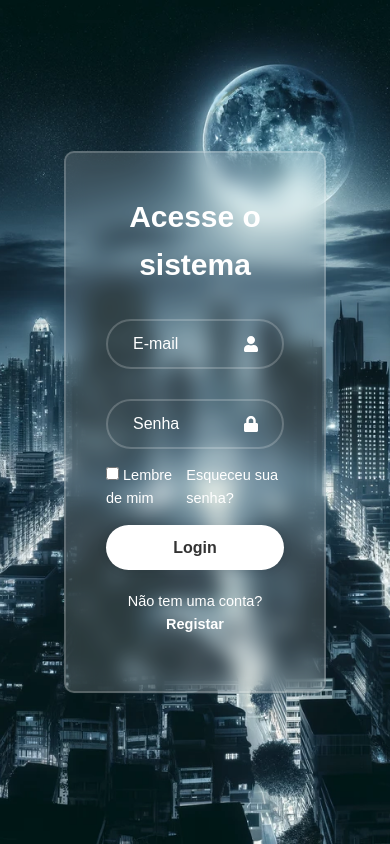
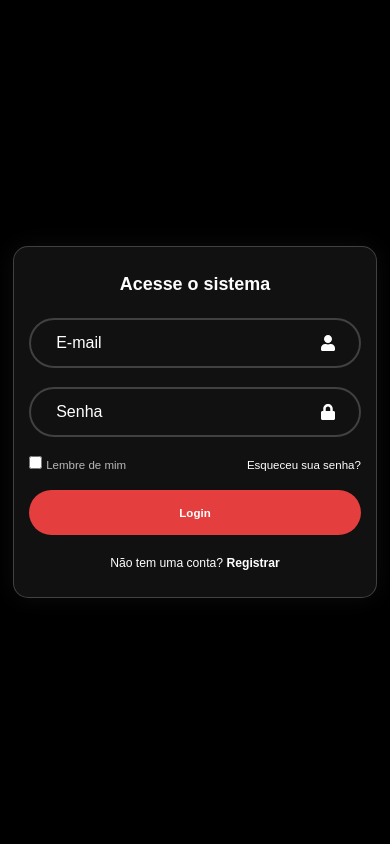
Before and after one commit to MatheusGlanz/Novo-Assistente, a React (Vite) app in the folder front-end/: page /login in a window 390 px wide. Built offline with nearby package versions, Linux system fonts and the light colour scheme.

Commit message:
Add files via upload

```diff
--- a/front-end/src/App.css
+++ b/front-end/src/App.css
@@ -1,3 +1,4 @@
+/* --- RESET GLOBAL --- */
 * {
   margin: 0;
   padding: 0;
@@ -5,36 +6,80 @@
   font-family: Arial, Helvetica, sans-serif;
   color: white;
 }
-    @media (max-width: 1920px) {
-        html{
-            font-size: 95%;
+
+/* --- CONFIGURAÇÃO BASE --- */
+html, body {
+  height: 100%;
+  width: 100%;
   background: black;
-
-
-
-        }
-        .App {
-            padding: 1.5rem;
-        }
-    }
-    @media (max-width: 600px) {
-        html{
-            font-size: 80%;
-        }
-        .App {
-          padding: 10rem;
-        }
+  overflow-x: hidden;
 }
 
+/* --- CONTAINER PRINCIPAL --- */
 .App {
+  position: relative;
   display: flex;
   justify-content: center;
   align-items: center;
   min-height: 100vh;
-        background-size: cover;
-        background-position: center;
-        padding: 5rem;
-        background-image: url("assets/bg.webp");
+  width: 100vw;
+  padding: 4rem;
+  background: black;
+  overflow: hidden;
+  perspective: 1000px;
+}
 
+/* --- CONTEÚDO DO APP (FICA ACIMA DA ANIMAÇÃO) --- */
+.app-content {
+  position: relative;
+  z-index: 2;
+  width: 100%;
+}
 
+/* --- ANIMAÇÃO DAS PARTÍCULAS --- */
+.wrap {
+  position: absolute;
+  top: 50%;
+  left: 50%;
+  width: 0;
+  height: 0;
+  transform-style: preserve-3d;
+  animation: rotate 14s infinite linear;
+  z-index: 0;
 }
+
+@keyframes rotate {
+  100% {
+    transform: rotateY(360deg) rotateX(360deg);
+  }
+}
+
+.c {
+  position: absolute;
+  width: 2px;
+  height: 2px;
+  border-radius: 50%;
+  opacity: 0;
+  transform-origin: 2 2 2;
+}
+
+/* --- RESPONSIVIDADE --- */
+@media (min-width: 1600px) {
+  html { font-size: 105%; }
+  .App { padding: 5rem; }
+}
+
+@media (max-width: 1024px) {
+  html { font-size: 95%; }
+  .App { padding: 2rem; flex-direction: column; text-align: center; }
+}
+
+@media (max-width: 600px) {
+  html { font-size: 85%; }
+  .App { padding: 1.5rem; flex-direction: column; justify-content: center; align-items: center; text-align: center; }
+}
+
+@media (max-width: 400px) {
+  html { font-size: 80%; }
+  .App { padding: 1rem; }
+}
--- a/front-end/src/App.jsx
+++ b/front-end/src/App.jsx
@@ -1,6 +1,6 @@
 // src/App.jsx
-
 import { BrowserRouter, Routes, Route, Navigate } from "react-router-dom";
+import { useEffect } from "react";
 import "./App.css";
 
 // 1. Importação de todos os componentes de página e de rota
@@ -15,26 +15,73 @@ import Agenda from "./components/agenda/agenda";
 import Financas from "./components/financas/financas";
 import ListaDeMercado from "./components/lista_de_mercado/lista_de_mercado";
 
+function App() {
+  useEffect(() => {
+    const wrap = document.querySelector(".wrap");
+    if (!wrap) return;
 
+    const total = window.innerWidth < 600 ? 150 : 300; // Menos partículas em telas pequenas
+    const orbSize = 100;
+    const particleSize = 2;
+    const time = 14;
+    const baseHue = 0;
 
-function App() {
+    // Criação das partículas
+    for (let i = 0; i < total; i++) {
+      const c = document.createElement("div");
+      c.className = "c";
+      c.style.width = `${particleSize}px`;
+      c.style.height = `${particleSize}px`;
+
+      const hue = (40 / total) * i + baseHue;
+      c.style.backgroundColor = `hsl(${hue}, 100%, 50%)`;
+      c.style.animation = `orbit ${time}s infinite`;
+      c.style.animationDelay = `${i * 0.01}s`;
+
+      const z = Math.random() * 360;
+      const y = Math.random() * 360;
+
+      c.style.setProperty("--z", `${z}deg`);
+      c.style.setProperty("--y", `${y}deg`);
+      c.style.setProperty("--orb", `${orbSize}px`);
+
+      wrap.appendChild(c);
+    }
+
+    // Keyframes dinâmicos
+    const styleSheet = document.styleSheets[0];
+    styleSheet.insertRule(`
+      @keyframes orbit {
+        20% { opacity: 1; }
+        30%, 80% {
+          transform: rotateZ(var(--z)) rotateY(var(--y)) translateX(var(--orb)) rotateZ(calc(-1 * var(--z)));
+          opacity: 1;
+        }
+        100% {
+          transform: rotateZ(var(--z)) rotateY(var(--y)) translateX(calc(var(--orb) * 3)) rotateZ(calc(-1 * var(--z)));
+        }
+      }
+    `, styleSheet.cssRules.length);
+
+    // Limpeza ao desmontar
+    return () => (wrap.innerHTML = "");
+  }, []);
+
   return (
-    // O BrowserRouter deve envolver toda a aplicação para que o roteamento funcione
     <BrowserRouter>
-      {/* Este div principal mantém o plano de fundo em todas as páginas */}
       <div className="App">
-        {/* O componente Routes gerencia qual rota é renderizada */}
+        {/* Fundo animado */}
+        <div className="wrap"></div>
+
+        {/* Conteúdo principal (rotas) */}
+        <div className="app-content">
           <Routes>
-          {/* Rota Raiz: Redireciona automaticamente para a página de login */}
             <Route path="/" element={<Navigate to="/login" />} />
-
-          {/* Rotas Públicas: Acessíveis a todos os usuários */}
             <Route path="/login" element={<Login />} />
             <Route path="/register" element={<Register />} />
             <Route path="/forgot-password" element={<ForgotPassword />} />
             <Route path="/reset-password/:token" element={<ResetPassword />} />
 
-          {/* Rota Protegida: Acessível apenas para usuários autenticados */}
             <Route
               path="/dashboard"
               element={
@@ -77,6 +124,7 @@ function App() {
             />
           </Routes>
         </div>
+      </div>
     </BrowserRouter>
   );
 }
--- a/front-end/src/components/dashboard/dashboard.css
+++ b/front-end/src/components/dashboard/dashboard.css
@@ -1,104 +1,62 @@
 /* --- Variáveis de Cor e Configuração Global --- */
 :root {
-  --primary-red: #E53E3E; /* Vermelho principal */
-  --primary-red-dark: #C53030; /* Vermelho para hover */
-
-  --text-light: #f0f0f0; /* Texto claro (para fundos escuros) */
-  --text-dark: #2d2d2d; /* Texto escuro (para fundos claros) */
-
-  /* Cores translúcidas */
-  --bg-sidebar: rgba(0, 0, 0, 0.4); /* Preto translúcido para a sidebar/header */
-  --bg-link-hover: rgba(255, 255, 255, 0.2); /* Branco translúcido para hover de link */
-  --border-light: rgba(255, 255, 255, 0.2); /* Borda clara translúcida */
-
-  /* Cores para a animação */
-  --particle-color-1: rgba(255, 255, 255, 0.1); /* Branco translúcido */
-  --particle-color-2: rgba(100, 100, 100, 0.1); /* Cinza translúcido */
+  --primary-red: #e53e3e;
+  --primary-red-dark: #c53030;
+  --text-light: #f0f0f0;
+  --text-dark: #2d2d2d;
+  --bg-sidebar: rgba(0, 0, 0, 0.4);
+  --bg-link-hover: rgba(255, 255, 255, 0.2);
+  --border-light: rgba(255, 255, 255, 0.2);
+  --particle-color-1: rgba(255, 255, 255, 0.1);
+  --particle-color-2: rgba(100, 100, 100, 0.1);
 }
 
-/* --- Estilos de Base (Mobile-First) --- */
-body, html {
+/* --- Base Mobile-First --- */
+body,
+html {
   margin: 0;
   padding: 0;
   width: 100%;
   min-height: 100%;
   font-family: -apple-system, BlinkMacSystemFont, 'Segoe UI', Roboto, Helvetica, Arial, sans-serif;
-
-  /* Fundo escuro (preto/cinza) - servirá como base para a animação */
   background-color: #1a1a1a;
   background-image: linear-gradient(135deg, #2b2b2b 0%, #1a1a1a 100%);
   color: var(--text-light);
   line-height: 1.6;
-
-  /* Para a animação de fundo */
-
-  position: relative; /* Contexto para as partículas absolutas */
-}
-
-/* --- Animação de Fundo (Partículas) --- */
-.dashboard-container::before,
-.dashboard-container::after {
-  content: '';
-  position: absolute;
-  top: 0;
-  left: 0;
-  width: 100%;
-  height: 100%;
-  background: radial-gradient(circle at 20% 80%, var(--particle-color-1) 0%, transparent 40%),
-              radial-gradient(circle at 80% 20%, var(--particle-color-2) 0%, transparent 40%);
-  background-size: 80% 80%, 70% 70%; /* Tamanho das "bolhas" */
-  animation: moveBackground 30s linear infinite alternate; /* Animação */
-  z-index: -1; /* Fica abaixo do conteúdo */
-  pointer-events: none; /* Não interfere com cliques */
-}
-
-.dashboard-container::after {
-    animation-delay: -15s; /* Animação defasada para parecer mais orgânico */
-    background: radial-gradient(circle at 70% 30%, var(--particle-color-2) 0%, transparent 50%),
-                radial-gradient(circle at 30% 70%, var(--particle-color-1) 0%, transparent 50%);
-    background-size: 90% 90%, 60% 60%;
+  position: relative;
 }
 
 
 @keyframes moveBackground {
-  0% {
-    transform: translate(0, 0) scale(1);
-    background-position: 0% 0%, 100% 100%;
-  }
-  100% {
-    transform: translate(20px, 30px) scale(1.1);
-    background-position: 100% 100%, 0% 0%;
-  }
+  0% { transform: translate(0,0) scale(1); background-position: 0% 0%, 100% 100%; }
+  100% { transform: translate(20px,30px) scale(1.1); background-position: 100% 100%, 0% 0%; }
 }
 
-/* --- Container principal (SEMPRE em coluna) --- */
+/* --- Container Principal --- */
 .dashboard-container {
   display: flex;
   flex-direction: column;
   height: 100vh;
   width: 100%;
-  position: relative; /* Garante que o z-index funcione para o conteúdo */
-  z-index: 1; /* Mantém o conteúdo acima da animação */
+  position: relative;
+  z-index: 1;
   overflow: hidden;
 }
 
-/* --- Barra Lateral (Agora atua como Header) --- */
+/* --- Sidebar / Header --- */
 .dashboard-sidebar {
   background: var(--bg-sidebar);
-  /* Efeito "vidro fosco" */
   backdrop-filter: blur(10px);
   -webkit-backdrop-filter: blur(10px);
-
   padding: 20px;
   border-bottom: 1px solid var(--border-light);
   width: 100%;
-  box-sizing: border-box; /* Garante que o padding não estoure a largura */
+  box-sizing: border-box;
 }
 
 .sidebar-header h3 {
   margin: 0 0 20px 0;
   text-align: center;
-  color: var(--text-light);
   font-size: 1.5rem;
 }
 
@@ -106,8 +64,6 @@ body, html {
   list-style: none;
   padding: 0;
   margin: 0;
-
-  /* No celular, os itens quebram a linha e se centralizam */
   display: flex;
   flex-wrap: wrap;
   justify-content: center;
@@ -115,7 +71,7 @@ body, html {
 }
 
 .sidebar-menu li {
-  flex-grow: 1; /* Faz os botões ocuparem espaço similar no mobile */
+  flex-grow: 1;
 }
 
 .sidebar-menu li a {
@@ -128,37 +84,33 @@ body, html {
   font-weight: 500;
   border-radius: 8px;
   transition: background-color 0.3s ease;
-  justify-content: center; /* Centraliza no celular */
+  justify-content: center;
 }
 
 .sidebar-menu li a:hover {
   background-color: var(--bg-link-hover);
 }
 
-/* Estiliza os ícones do React-Icons */
 .sidebar-menu li a svg {
   font-size: 1.2rem;
-  min-width: 20px; /* Garante alinhamento */
+  min-width: 20px;
 }
 
-/* --- Botão de Logout (Vermelho) --- */
+/* --- Botão Logout --- */
 .logout-button {
   display: flex;
   align-items: center;
   justify-content: center;
   gap: 10px;
-
-  width: 100%; /* Largura total no mobile */
+  width: 100%;
   padding: 12px;
   margin-top: 20px;
-
   font-size: 1rem;
   font-weight: bold;
   color: white;
-
   background-color: var(--primary-red);
   border: none;
-  border-radius: 88px; /* Mais arredondado */
+  border-radius: 88px;
   cursor: pointer;
   transition: background-color 0.3s ease;
 }
@@ -167,25 +119,19 @@ body, html {
   background-color: var(--primary-red-dark);
 }
 
-/* --- Área de Conteúdo Principal --- */
+/* --- Conteúdo Principal --- */
 .dashboard-content {
-  /* REMOVEMOS A COR DE FUNDO BRANCA. O fundo animado do body aparecerá agora. */
-  background: transparent; /* Garante que o fundo seja transparente */
-  color: var(--text-light); /* Texto claro para contrastar com o fundo escuro/animado */
-
+  background: transparent;
+  color: var(--text-light);
   padding: 20px;
-  flex-grow: 1; /* Ocupa o restante do espaço vertical */
+  flex-grow: 1;
   width: 100%;
-  box-sizing: border-box; /* Garante que o padding não estoure a largura */
-
-  /* Para que o texto no conteúdo seja legível sobre a animação,
-     damos um pequeno "blur" no fundo por trás do texto, ou um overlay sutil */
-  position: relative; /* Contexto para o pseudo-elemento */
-  z-index: 0; /* Garante que o conteúdo e seu overlay fiquem acima do background animado */
-  overflow-y: auto; /* Permite rolagem vertical se o conteúdo for maior que a área */
+  box-sizing: border-box;
+  position: relative;
+  z-index: 0;
+  overflow-y: auto;
 }
 
-/* Overlay sutil para melhorar a legibilidade do texto no conteúdo principal */
 .dashboard-content::before {
   content: '';
   position: absolute;
@@ -193,15 +139,15 @@ body, html {
   left: 0;
   width: 100%;
   height: 100%;
-  background: rgba(0, 0, 0, 0.1); /* Um preto muito translúcido */
-  backdrop-filter: blur(2px); /* Um blur sutil por trás do conteúdo */
+  background: rgba(0,0,0,0.1);
+  backdrop-filter: blur(2px);
   -webkit-backdrop-filter: blur(2px);
-  border-radius: 8px; /* Arredonda as bordas do conteúdo */
-  z-index: -1; /* Fica por trás do conteúdo, mas acima da animação principal */
+  border-radius: 8px;
+  z-index: -1;
 }
 
 .content-header {
-  border-bottom: 1px solid var(--border-light); /* Borda mais clara */
+  border-bottom: 1px solid var(--border-light);
   padding-bottom: 15px;
   margin-bottom: 20px;
 }
@@ -209,56 +155,50 @@ body, html {
 .content-header h1 {
   margin-top: 0;
   margin-bottom: 5px;
-  color: var(--text-light); /* Títulos claros */
 }
 
 .content-header p {
   margin: 0;
   font-size: 1rem;
-  color: var(--text-light); /* Parágrafos claros */
 }
 
-/* --- Layout Desktop (Responsividade) --- */
-/* Em telas maiores, transforma a sidebar (header) em uma navbar horizontal */
+/* --- Responsividade Incrementada --- */
+
+/* Tablets pequenos e grandes */
+@media (min-width: 480px) {
+  .sidebar-header h3 { font-size: 1.6rem; }
+  .sidebar-menu li a { padding: 14px 16px; font-size: 1rem; }
+  .logout-button { padding: 14px; font-size: 1.05rem; }
+  .dashboard-content { padding: 25px; }
+}
+
 @media (min-width: 768px) {
-
   .dashboard-sidebar {
-    /* Organiza [Título] ... [Menu] ... [Botão] em linha */
     display: flex;
     justify-content: space-between;
     align-items: center;
-    padding: 20px 40px; /* Mais padding horizontal no desktop */
+    padding: 20px 40px;
   }
-
-  .sidebar-header h3 {
-    margin: 0; /* Remove margem de baixo */
-  }
-
-  .sidebar-menu {
-    flex-wrap: nowrap; /* Impede a quebra de linha do menu */
-    gap: 20px;
-    margin: 0 20px; /* Espaçamento entre o título e o botão */
-  }
-
-  .sidebar-menu li {
-    flex-grow: 0; /* Tira o flex-grow do mobile */
-  }
-
-  .sidebar-menu li a {
-    justify-content: flex-start; /* Alinha links à esquerda no desktop */
-  }
-
-  .logout-button {
-    width: auto; /* Largura automática para o botão */
-    margin-top: 0; /* Remove a margem de cima do mobile */
-  }
-
-  .dashboard-content {
-    padding: 40px; /* Mais padding no conteúdo em telas maiores */
-  }
+  .sidebar-header h3 { margin: 0; font-size: 1.75rem; }
+  .sidebar-menu { flex-wrap: nowrap; gap: 20px; margin: 0 20px; }
+  .sidebar-menu li { flex-grow: 0; }
+  .sidebar-menu li a { justify-content: flex-start; }
+  .logout-button { width: auto; margin-top: 0; }
+  .dashboard-content { padding: 40px; }
 }
 
-/* Estilos adicionais para o Outlet (onde o conteúdo das rotas aparece) */
-.dashboard-content > :last-child {
-  padding-top: 10px;
+/* Desktops médios */
+@media (min-width: 1024px) {
+  .sidebar-header h3 { font-size: 2rem; }
+  .sidebar-menu li a { padding: 16px 20px; font-size: 1.05rem; }
+  .logout-button { padding: 16px 24px; font-size: 1.1rem; }
+  .dashboard-content { padding: 50px; }
 }
+
+/* Desktops grandes / Widescreen */
+@media (min-width: 1440px) {
+  .sidebar-header h3 { font-size: 2.25rem; }
+  .sidebar-menu li a { padding: 18px 24px; font-size: 1.1rem; }
+  .logout-button { padding: 18px 28px; font-size: 1.15rem; }
+  .dashboard-content { padding: 60px; }
+}
--- a/front-end/src/components/login/login.css
+++ b/front-end/src/components/login/login.css
@@ -1,227 +1,176 @@
-responsiva .container {
-
-  width: 450px;
-
-  background: rgba(255, 255, 255, 0.15);
-
-  backdrop-filter: blur(10px);
-
-  border: 2px solid rgba(255, 255, 255, 0.2);
-
-  border-radius: 10px;
-
-  padding: 40px;
-
-
-
+/* === ESTILO GERAL === */
+:root {
+  --primary: #e53e3e;
+  --primary-dark: #c53030;
+  --bg-color: #000;
+  --input-bg: rgba(255, 255, 255, 0.08);
+  --border-color: rgba(255, 255, 255, 0.2);
+  --text-color: #fff;
+  --text-muted: rgba(255, 255, 255, 0.7);
 }
 
-
-
-.container h1 {
-
-  text-align: center;
-
-  font-size: 30px;
-
-  color: #ffff;
-
+/* === FORMULÁRIO === */
+form {
+  background: rgba(20, 20, 20, 0.85);
+  border: 1px solid var(--border-color);
+  border-radius: 20px;
+  backdrop-filter: blur(10px);
+  width: 100%;
+  max-width: 400px;
+  padding: 2.5rem 2rem;
+  margin: 0 auto; /* Centraliza horizontalmente */
+  box-shadow: 0 0 25px rgba(255, 255, 255, 0.05);
+  transition: transform 0.3s ease;
 }
 
-
-
-.container .input-field {
-
-  position: relative;
-
-  width: 100%;
-
-  height: 50px;
-
-  margin: 30px auto;
-
+form:hover {
+  transform: scale(1.02);
 }
 
+/* === TÍTULO === */
+form h1 {
+  text-align: center;
+  font-size: 1.9rem;
+  margin-bottom: 1.5rem;
+  color: var(--text-color);
+}
 
+/* === CAMPOS DE ENTRADA === */
+.input-field {
+  position: relative;
+  width: 100%;
+  height: 50px;
+  margin-bottom: 1.5rem;
+}
 
 .input-field input {
-
   width: 100%;
-
   height: 100%;
-
-  background: transparent;
-
+  background: var(--input-bg);
+  border: 2px solid var(--border-color);
+  border-radius: 40px;
   outline: none;
-
-  border: 2px solid rgba(255, 255, 255, 0.2);
-
-  border-radius: 40px;
-
-  font-size: 16px;
-
-  color: #fff;
-
-  padding: 20px 45px 20px 25px;
-
+  font-size: 1rem;
+  color: var(--text-color);
+  padding: 0 45px 0 20px;
+  transition: all 0.3s ease;
 }
 
-
-
 .input-field input::placeholder {
-
-  color: #fff;
-
+  color: var(--text-muted);
 }
 
-
-
-.input-field .icon {
-
-  position: absolute;
-
-  right: 25px;
-
-  top: 50%;
-
-  transform: translateY(-50%);
-
-  font-size: 16px;
-
-  color: #fff;
-
+.input-field input:focus {
+  border-color: var(--primary);
+  box-shadow: 0 0 10px var(--primary);
 }
 
-
-
-.container .recall-forget {
-
-  display: flex;
-
-  justify-content: space-between;
-
-  font-size: 14.5px;
-
-  margin: -15px 0 15px;
-
+/* Ícones nos inputs */
+.input-field .icon {
+  position: absolute;
+  right: 18px;
+  top: 50%;
+  transform: translateY(-50%);
+  color: var(--text-muted);
+  transition: color 0.3s ease;
 }
 
-
-
-.recall-forget label input {
-
-  accent-color: #fff;
-
-  margin-right: 4px;
-
+.input-field input:focus + .icon {
+  color: var(--primary);
 }
 
+/* === LEMBRAR E ESQUECEU SENHA === */
+.recall-forget {
+  display: flex;
+  justify-content: space-between;
+  font-size: 0.9rem;
+  margin-bottom: 1.2rem;
+  flex-wrap: wrap;
+  gap: 8px;
+}
 
+.recall-forget label {
+  color: var(--text-muted);
+}
 
 .recall-forget a {
-
-  color: #fff;
-
+  color: var(--primary);
   text-decoration: none;
-
 }
 
-
-
 .recall-forget a:hover {
-
   text-decoration: underline;
-
 }
 
-
-
-.container button {
-
+/* === BOTÃO === */
+button {
   width: 100%;
-
   height: 45px;
-
-  background: #fff;
-
+  background: var(--primary);
   border: none;
-
   outline: none;
-
   border-radius: 40px;
-
-  box-shadow: 0 0 10px rgba(0, 0, 0, 0.1);
-
+  font-size: 1rem;
+  color: #fff;
+  font-weight: 700;
   cursor: pointer;
-
-  font-size: 16px;
-
-  color: #333;
-
-  font-weight: 700;
-
-  text-shadow: none;
-
+  transition: all 0.3s ease;
 }
 
-
-
-.container .signup-link {
-
-  font-size: 14.5px;
-
-  text-align: center;
-
-  margin: 20px 0 15px;
-
+button:hover {
+  background: var(--primary-dark);
+  box-shadow: 0 0 10px var(--primary-dark);
 }
 
-
-
-.signup-link p a {
-
-  color: #fff;
-
-  text-decoration: none;
-
-  font-weight: 600;
-
+/* === LINK DE CADASTRO === */
+.signup-link {
+  font-size: 0.95rem;
+  text-align: center;
+  margin-top: 1.5rem;
+  color: var(--text-muted);
 }
 
-
-
-.signup-link p a:hover {
-
-  text-decoration: underline;
-
+.signup-link a {
+  color: var(--primary);
+  font-weight: 600;
+  text-decoration: none;
 }
 
+.signup-link a:hover {
+  text-decoration: underline;
+}
 
-
-
-
-
-
-/* --- Responsividade --- */
-
+/* === RESPONSIVIDADE === */
 @media (max-width: 768px) {
-
-  .container {
-
-    width: 90%;
-
-    padding: 25px;
-
-    margin: 20px 0;
-
+  form {
+    padding: 2rem 1.5rem;
   }
 
-
-
-  .container h1 {
-
-    font-size: 24px;
-
+  form h1 {
+    font-size: 1.6rem;
   }
 
+  .input-field input {
+    font-size: 0.95rem;
+  }
 }
+
+@media (max-width: 480px) {
+  form {
+    padding: 1.8rem 1.2rem;
+    border-radius: 15px;
+  }
+
+  form h1 {
+    font-size: 1.4rem;
+  }
+
+  .input-field input {
+    font-size: 0.9rem;
+    padding: 0 40px 0 18px;
+  }
+
+  button {
+    font-size: 0.9rem;
+  }
+}
--- a/front-end/src/components/login/login.jsx
+++ b/front-end/src/components/login/login.jsx
@@ -43,11 +43,14 @@ const Login = () => {
   };
 
 return (
-    <div className="container">
   <form onSubmit={handleSubmit}>
     <h1>Acesse o sistema</h1>
 
-        {error && <p style={{ color: "red", textAlign: "center", margin: "10px 0" }}>{error}</p>}
+    {error && (
+      <p style={{ color: "red", textAlign: "center", margin: "10px 0" }}>
+        {error}
+      </p>
+    )}
 
     <div className="input-field">
       <input
@@ -59,6 +62,7 @@ const Login = () => {
       />
       <FaUser className="icon" />
     </div>
+
     <div className="input-field">
       <input
         type="password"
@@ -82,12 +86,11 @@ const Login = () => {
 
     <div className="signup-link">
       <p>
-            Não tem uma conta? <Link to="/register">Registar</Link>
+        Não tem uma conta? <Link to="/register">Registrar</Link>
       </p>
     </div>
   </form>
-    </div>
 );
-};
+}
 
 export default Login;
```
Also changed, not shown: 3 other files (tests, documents, lock files or other folders). Lines whose indentation alone changed are shown as unchanged.
